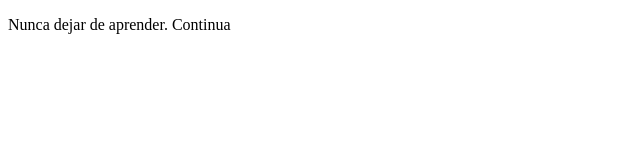
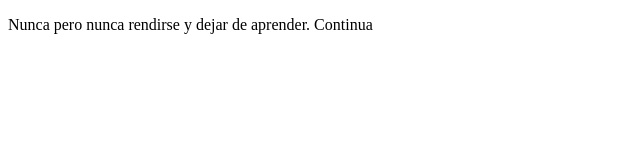
Before and after one commit to Megaptimus77/proyectoDemoCursoPrework, a plain HTML site: page index.html in a window 1280 px wide. Shown: the whole page, without its empty margins (0-640 px from the left). Drawn offline with Linux system fonts and the light colour scheme.

Commit message:
se hicieron algunos cambios tontos

```diff
--- a/index.html
+++ b/index.html
@@ -7,7 +7,7 @@
     <title> Hola persevarancia </title>
 </head>
 <body>
-    <p> Nunca dejar de aprender. Continua</p>
+    <p> Nunca pero nunca rendirse y dejar de aprender. Continua</p>
 
 </body>
 </html>
```
